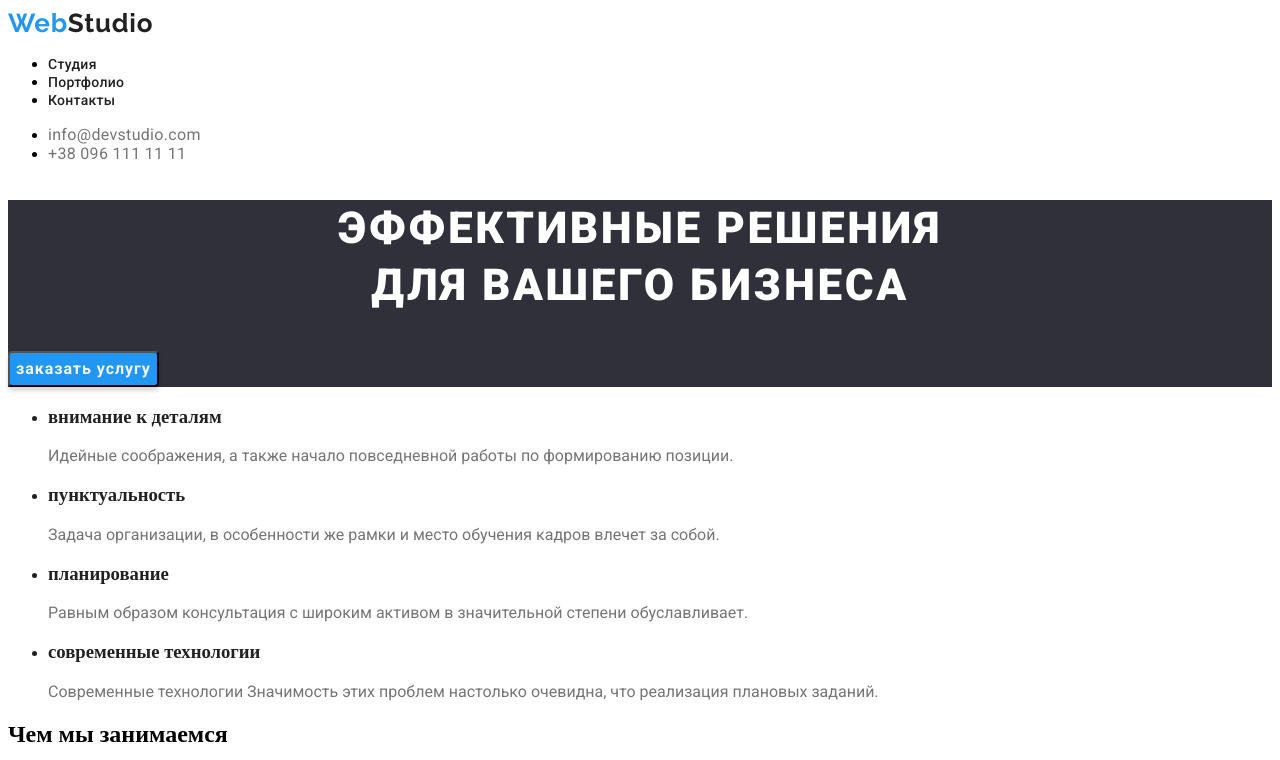
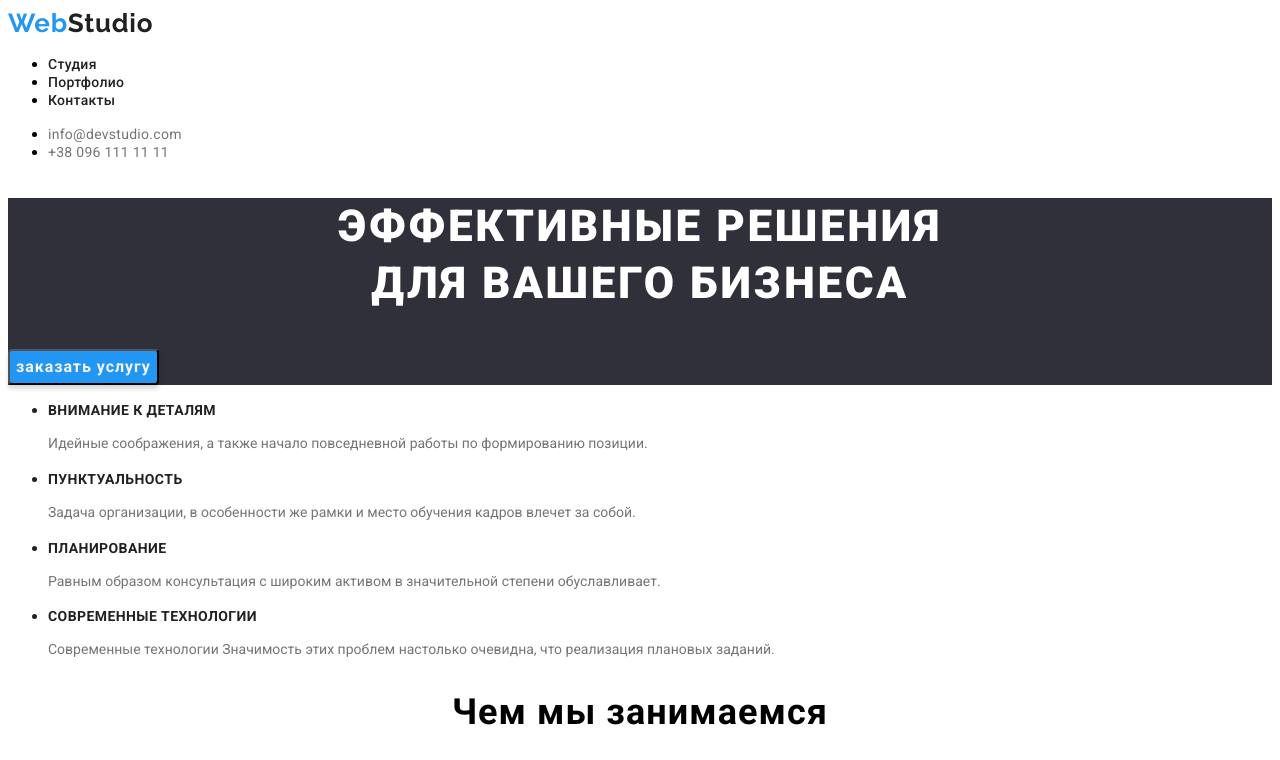
Before and after one commit to BohdanBilyk/goit-markup-hw-02, a plain HTML site: page index.html in a window 1280 px wide. Shown: the top 760 px of the page. Drawn offline with Linux system fonts and the light colour scheme.

Commit message:
Правки по h1/2/3

```diff
--- a/css/styles.css
+++ b/css/styles.css
@@ -39,24 +39,28 @@
   letter-spacing: 0.02em;
   text-decoration: none;
 }
-.link:hover {
+.link:hover,
+:focus {
   color: #2196f3;
 }
 .logoweb {
   color: var(--color-accent);
   font-family: 'Raleway';
   font-weight: 700;
-  font-size: 1.2;
+  font-size: 26px;
+  line-height: 1.2;
 }
 .link-gray {
   font-family: 'Roboto';
   font-weight: 400;
-  font-size: 1.15;
+  font-size: 14px;
+  line-height:1.15;
   letter-spacing: 0.02em;
   color: #757575;
   text-decoration: none;
 }
-.link-gray:hover {
+.link-gray:hover,
+:focus   {
   color: var(--color-accent);
 }
 /* hiro */
@@ -94,11 +98,30 @@
 .advantage {
   color: var(--color-text);
 }
+.title-advantage{
+  font-family: 'Roboto';
+font-style: normal;
+font-weight: 700;
+font-size: 14px;
+line-height: 16px;
+letter-spacing: 0.03em;
+text-transform: uppercase;
+}
+.subhead{
+  font-family: 'Roboto';
+font-style: normal;
+font-weight: 700;
+font-size: 36px;
+line-height: 1.15;
+text-align: center;
+letter-spacing: 0.03em;
+}
 .text {
   color: #757575;
   font-family: 'Roboto';
   font-weight: 400;
-  font-size: 1.7;
+  font-size: 14px;
+line-height: 1.7;
 }
 .name {
   font-family: 'Roboto';
@@ -109,7 +132,6 @@
 }
 /* footer */
 .footer {
-
   background-color: #2f303a;
   text-decoration: none;
 }
@@ -137,11 +159,7 @@
   line-height: 24px;
   letter-spacing: 0.03em;
 }
-
-
-
 /* portfolio */
-
 .portfolio-buttons {
   font-family: 'Roboto';
   background-color: var(--color-button);
--- a/index.html
+++ b/index.html
@@ -50,28 +50,28 @@
       <section class="advantage">
         <ul>
           <li>
-        <h3>внимание к деталям</h3>
+        <h3 class="title-advantage">внимание к деталям</h3>
         <p class="text">
           Идейные соображения, а также начало повседневной работы по
           формированию позиции.
         </p>
           </li>
           <li>
-        <h3>пунктуальность</h3>
+        <h3 class="title-advantage">пунктуальность</h3>
         <p class="text">
           Задача организации, в особенности же рамки и место обучения кадров
           влечет за собой.
         </p>
           </li>
           <li>
-        <h3>планирование</h3>
+        <h3 class="title-advantage">планирование</h3>
         <p class="text">
           Равным образом консультация с широким активом в значительной степени
           обуславливает.
         </p>
           </li>
           <li>
-        <h3>современные технологии</h3>
+        <h3 class="title-advantage">современные технологии</h3>
         <p class="text">
           Современные технологии Значимость этих проблем настолько очевидна, что
           реализация плановых заданий.
@@ -82,7 +82,7 @@
 
 <!--что делаем-->
     <section>
-      <h2>Чем мы занимаемся</h2>
+      <h2 class="subhead">Чем мы занимаемся</h2>
     <ul>
       <li>
     <img
@@ -111,7 +111,7 @@
     </section>
   <!--команда-->
 <section>
-  <h2>Наша команда</h2>
+  <h2 class="subhead">Наша команда</h2>
     <ul>
       <li>
     <img
```
